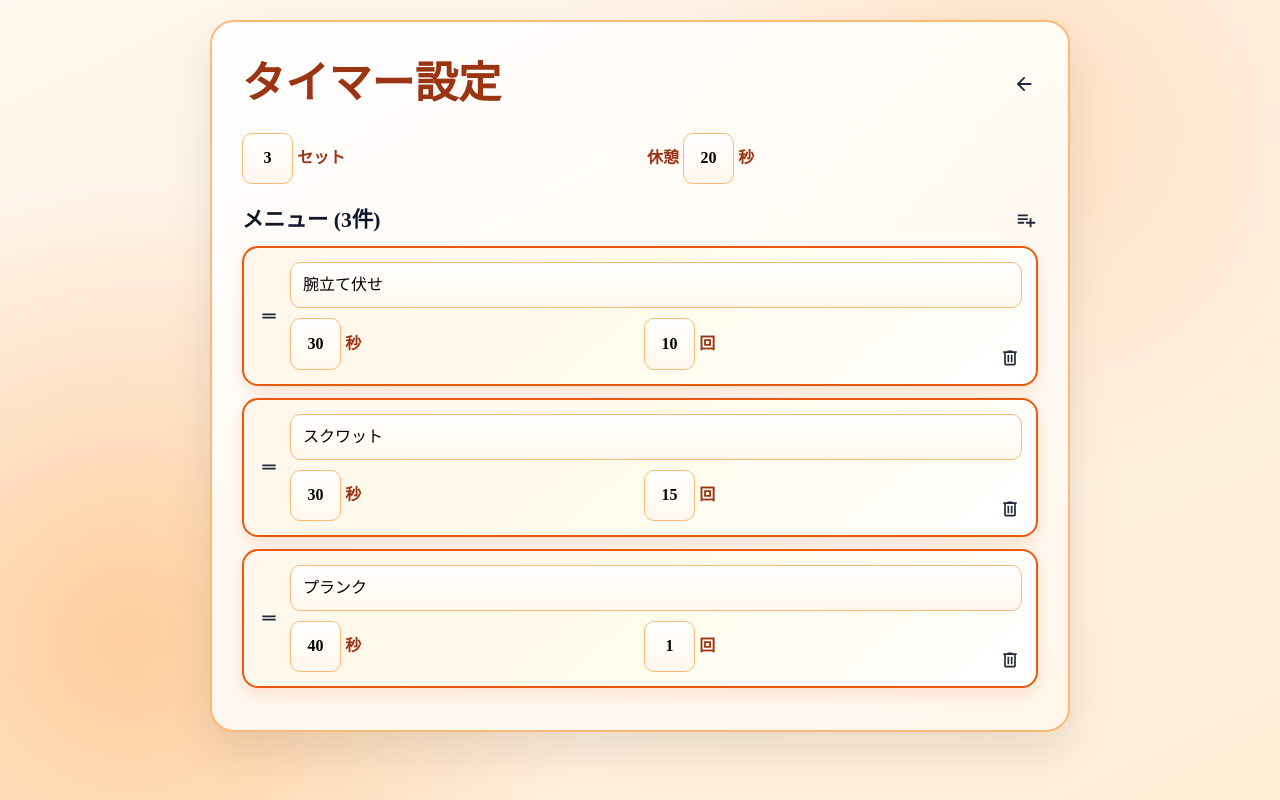
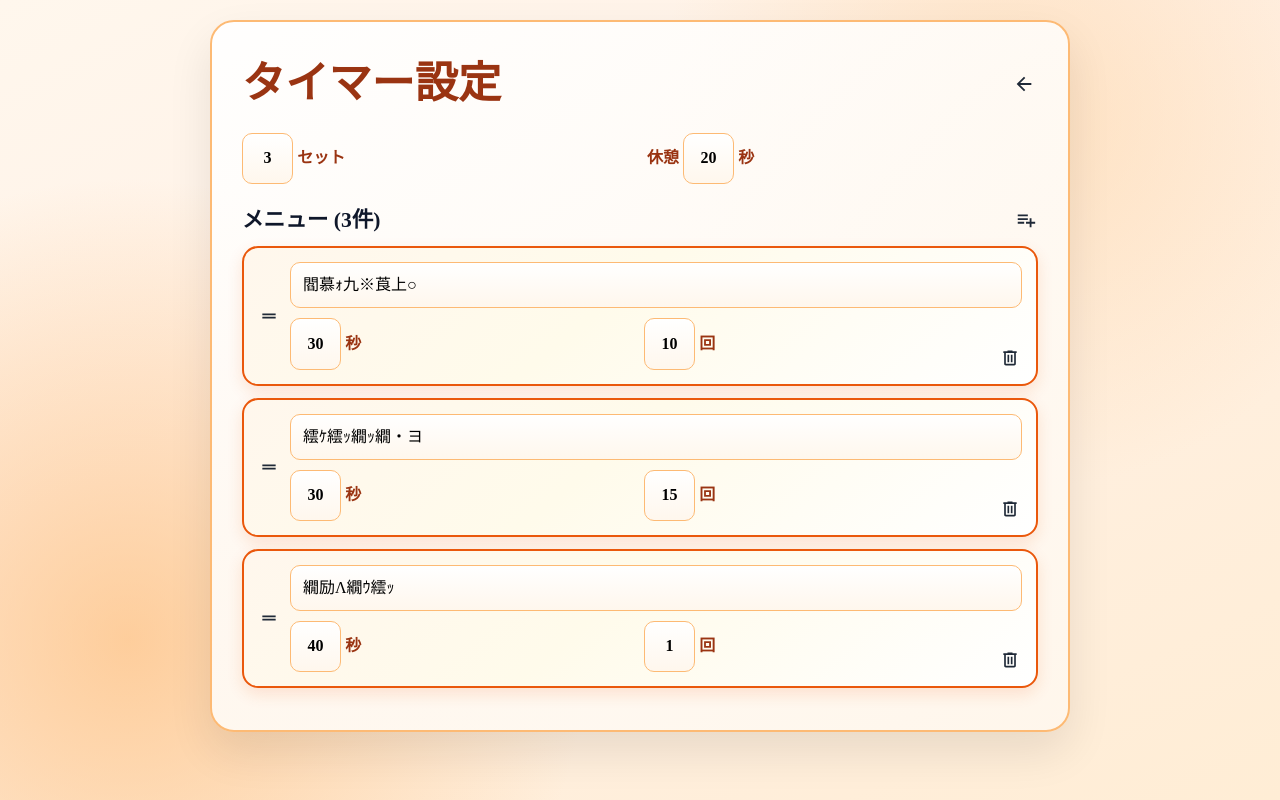
Before and after one commit to katom826/Workout-timer, a Next.js app: page /settings in a window 1280 px wide. Built offline with nearby package versions, Linux system fonts and the light colour scheme.

Commit message:
fix: GitHub Pages path and UTF-8 text rendering

```diff
--- a/next.config.ts
+++ b/next.config.ts
@@ -1,8 +1,13 @@
 import type { NextConfig } from "next";
+
+const isProd = process.env.NODE_ENV === "production";
+const repoName = "Workout-timer";
 
 const nextConfig: NextConfig = {
   /* config options here */
   output: "export",
+  basePath: isProd ? `/${repoName}` : "",
+  assetPrefix: isProd ? `/${repoName}/` : "",
   images: {
     unoptimized: true,
   },
--- a/src/lib/workoutConfig.ts
+++ b/src/lib/workoutConfig.ts
@@ -17,9 +17,9 @@ export const DEFAULT_WORKOUT_CONFIG: WorkoutConfig = {
   sets: 3,
   restSeconds: 20,
   exercises: [
-    { id: "pushup", name: "腕立て伏せ", duration: 30, reps: 10 },
-    { id: "squat", name: "スクワット", duration: 30, reps: 15 },
-    { id: "plank", name: "プランク", duration: 40, reps: 1 },
+    { id: "pushup", name: "閻慕ｫ九※莨上○", duration: 30, reps: 10 },
+    { id: "squat", name: "繧ｹ繧ｯ繝ｯ繝・ヨ", duration: 30, reps: 15 },
+    { id: "plank", name: "繝励Λ繝ｳ繧ｯ", duration: 40, reps: 1 },
   ],
 };
 
@@ -28,7 +28,7 @@ const clamp = (value: number, min: number, max: number): number =>
 
 const normalizeExercise = (exercise: Partial<ExerciseConfig>, index: number): ExerciseConfig => ({
   id: exercise.id ?? `exercise-${index}-${Date.now()}`,
-  name: String(exercise.name ?? `メニュー ${index + 1}`).trim() || `メニュー ${index + 1}`,
+  name: String(exercise.name ?? `繝｡繝九Η繝ｼ ${index + 1}`).trim() || `繝｡繝九Η繝ｼ ${index + 1}`,
   duration: clamp(Number(exercise.duration) || 1, 1, 3600),
   reps: clamp(Number(exercise.reps) || 1, 1, 999),
 });
--- a/src/pages/index.tsx
+++ b/src/pages/index.tsx
@@ -224,7 +224,7 @@ export default function TimerPage() {
   if (!config || !currentExercise) {
     return (
       <main className={styles.page}>
-        <p className={styles.loading}>隱ｭ縺ｿ霎ｼ縺ｿ荳ｭ...</p>
+        <p className={styles.loading}>読み込み中...</p>
       </main>
     );
   }
```
Also changed, not shown: src/pages/settings.tsx (line endings or trailing spaces), 3 other files (tests, documents, lock files or other folders).
